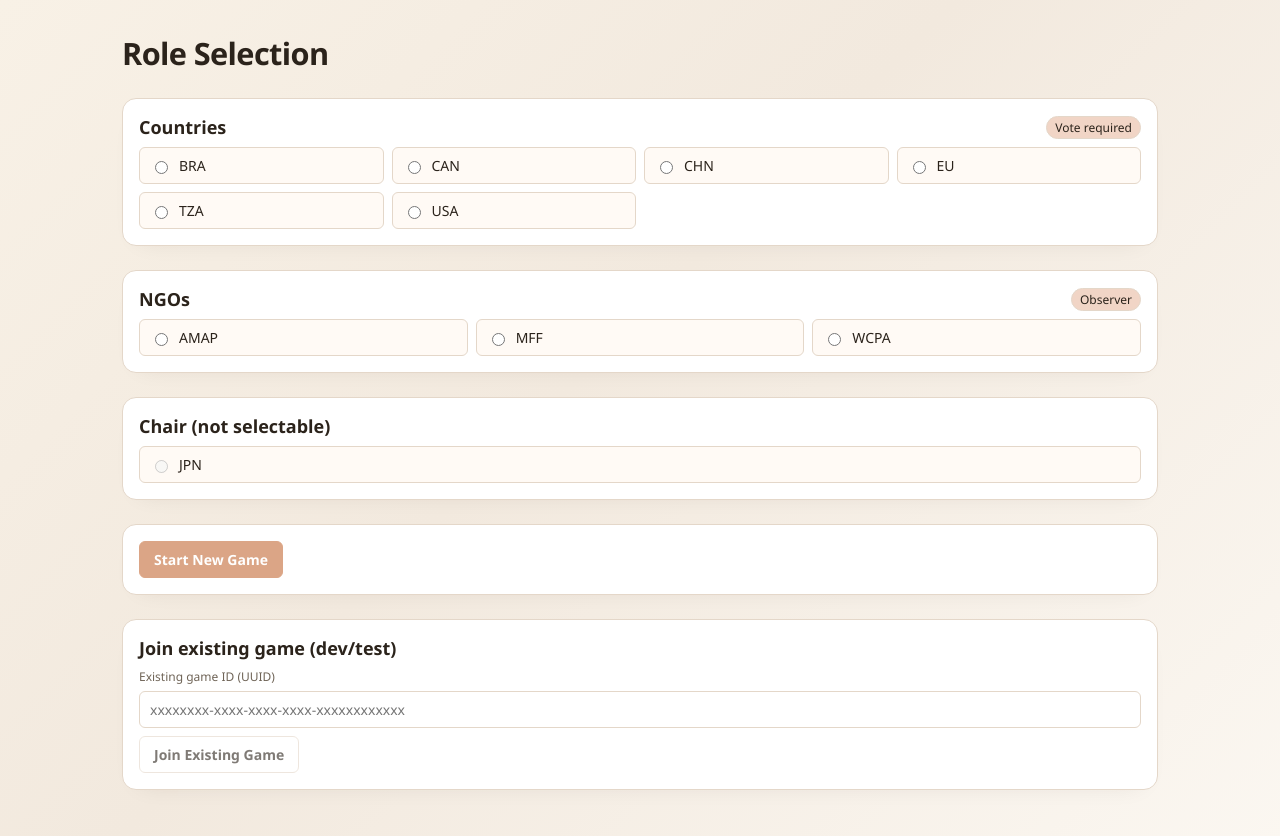
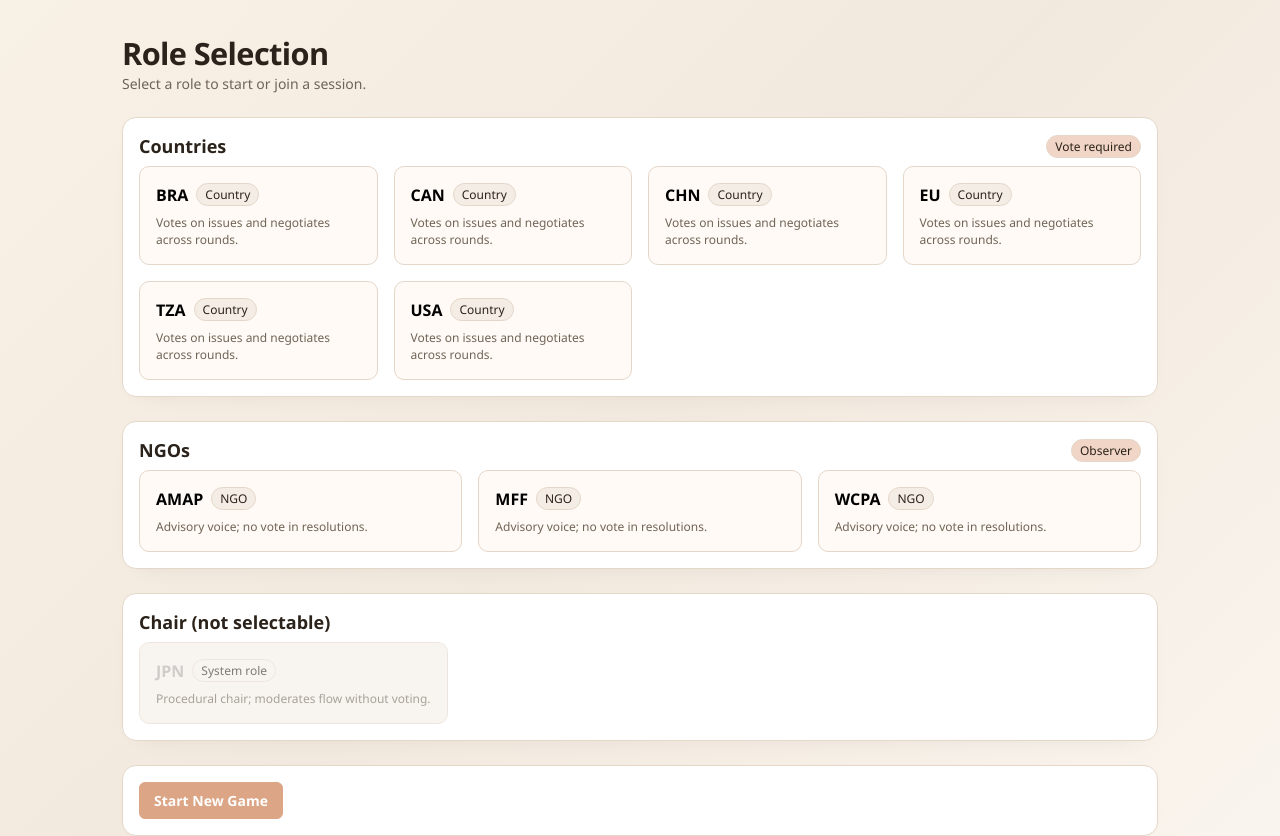
Before and after one commit to davidherring/mercury-game-v1, a React (Vite) app in the folder frontend/: page /role-select in a window 1280 px wide. Shown: the top 836 px of the page. Built offline with nearby package versions, Linux system fonts and the light colour scheme; no server answers.

Commit message:
Update role selection screen with role cards

```diff
--- a/frontend/src/pages/RoleSelectPage.tsx
+++ b/frontend/src/pages/RoleSelectPage.tsx
@@ -21,6 +21,21 @@ export const RoleSelectPage: React.FC = () => {
 
   const countryList = useMemo(() => [...COUNTRIES], []);
   const ngoList = useMemo(() => [...NGOS], []);
+  const roleDescriptions: Record<RoleId, string> = useMemo(
+    () => ({
+      BRA: "Votes on issues and negotiates across rounds.",
+      CAN: "Votes on issues and negotiates across rounds.",
+      CHN: "Votes on issues and negotiates across rounds.",
+      EU: "Votes on issues and negotiates across rounds.",
+      TZA: "Votes on issues and negotiates across rounds.",
+      USA: "Votes on issues and negotiates across rounds.",
+      AMAP: "Advisory voice; no vote in resolutions.",
+      MFF: "Advisory voice; no vote in resolutions.",
+      WCPA: "Advisory voice; no vote in resolutions.",
+      JPN: "Procedural chair; moderates flow without voting.",
+    }),
+    []
+  );
 
   const handleStartNewGame = async () => {
     if (!selectedRoleId || selectedRoleId === CHAIR) return;
@@ -53,24 +68,30 @@ export const RoleSelectPage: React.FC = () => {
     <main className="page">
       <div className="container">
         <h1 className="page-title">Role Selection</h1>
+        <p className="page-subtitle">
+          Select a role to start or join a session.
+        </p>
 
         <section className="section card">
           <div className="section-header">
             <h2 className="section-title">Countries</h2>
             <span className="badge">Vote required</span>
           </div>
-          <div className="choice-grid">
+          <div className="role-grid">
             {countryList.map((roleId) => (
-              <label key={roleId} className="choice">
-                <input
-                  type="radio"
-                  name="role"
-                  value={roleId}
-                  checked={selectedRoleId === roleId}
-                  onChange={() => setSelectedRoleId(roleId)}
-                />
-                <span>{roleId}</span>
-              </label>
+              <button
+                key={roleId}
+                type="button"
+                className={`role-card ${selectedRoleId === roleId ? "is-selected" : ""}`}
+                onClick={() => setSelectedRoleId(roleId)}
+                aria-pressed={selectedRoleId === roleId}
+              >
+                <div className="role-card-top">
+                  <div className="role-name">{roleId}</div>
+                  <span className="badge badge-muted">Country</span>
+                </div>
+                <div className="role-desc">{roleDescriptions[roleId]}</div>
+              </button>
             ))}
           </div>
         </section>
@@ -80,18 +101,21 @@ export const RoleSelectPage: React.FC = () => {
             <h2 className="section-title">NGOs</h2>
             <span className="badge">Observer</span>
           </div>
-          <div className="choice-grid">
+          <div className="role-grid">
             {ngoList.map((roleId) => (
-              <label key={roleId} className="choice">
-                <input
-                  type="radio"
-                  name="role"
-                  value={roleId}
-                  checked={selectedRoleId === roleId}
-                  onChange={() => setSelectedRoleId(roleId)}
-                />
-                <span>{roleId}</span>
-              </label>
+              <button
+                key={roleId}
+                type="button"
+                className={`role-card ${selectedRoleId === roleId ? "is-selected" : ""}`}
+                onClick={() => setSelectedRoleId(roleId)}
+                aria-pressed={selectedRoleId === roleId}
+              >
+                <div className="role-card-top">
+                  <div className="role-name">{roleId}</div>
+                  <span className="badge badge-muted">NGO</span>
+                </div>
+                <div className="role-desc">{roleDescriptions[roleId]}</div>
+              </button>
             ))}
           </div>
         </section>
@@ -100,10 +124,13 @@ export const RoleSelectPage: React.FC = () => {
           <div className="section-header">
             <h2 className="section-title">Chair (not selectable)</h2>
           </div>
-          <label className="choice">
-            <input type="radio" name="role" value={CHAIR} disabled />
-            <span>{CHAIR}</span>
-          </label>
+          <button type="button" className="role-card" disabled>
+            <div className="role-card-top">
+              <div className="role-name">{CHAIR}</div>
+              <span className="badge badge-muted">System role</span>
+            </div>
+            <div className="role-desc">{roleDescriptions[CHAIR]}</div>
+          </button>
         </section>
 
         <section className="section card">
--- a/frontend/src/styles.css
+++ b/frontend/src/styles.css
@@ -65,6 +65,12 @@ textarea {
   font-size: var(--text-title);
   margin: 0 0 var(--space-lg);
   letter-spacing: -0.02em;
+}
+
+.page-subtitle {
+  margin-top: calc(var(--space-lg) * -1);
+  margin-bottom: var(--space-lg);
+  color: var(--color-muted);
 }
 
 .section {
@@ -193,6 +199,70 @@ textarea {
   gap: var(--space-sm);
 }
 
+.role-grid {
+  display: grid;
+  grid-template-columns: repeat(auto-fit, minmax(220px, 1fr));
+  gap: var(--space-md);
+}
+
+.role-card {
+  border: 1px solid var(--color-border);
+  border-radius: var(--radius-md);
+  padding: var(--space-md);
+  background: var(--color-surface);
+  text-align: left;
+  display: flex;
+  flex-direction: column;
+  gap: var(--space-xs);
+  cursor: pointer;
+  transition: border-color 0.15s ease, box-shadow 0.15s ease, transform 0.15s ease;
+}
+
+.role-card:hover:not(:disabled) {
+  border-color: var(--color-accent);
+  box-shadow: 0 10px 20px -18px var(--color-shadow);
+  transform: translateY(-1px);
+}
+
+.role-card:focus-visible {
+  outline: 2px solid var(--color-accent);
+  outline-offset: 2px;
+}
+
+.role-card.is-selected {
+  border-color: var(--color-accent);
+  background: #fff3ea;
+  box-shadow: 0 12px 24px -18px var(--color-shadow);
+}
+
+.role-card:disabled {
+  cursor: not-allowed;
+  opacity: 0.6;
+  background: #f5efe8;
+}
+
+.role-card-top {
+  display: flex;
+  align-items: center;
+  justify-content: space-between;
+  gap: var(--space-sm);
+}
+
+.role-name {
+  font-size: 16px;
+  font-weight: 600;
+}
+
+.role-desc {
+  font-size: var(--text-small);
+  color: var(--color-muted);
+  margin-top: var(--space-xs);
+}
+
+.badge-muted {
+  background: #f4ede6;
+}
+
 .choice {
   display: flex;
   align-items: center;
```
